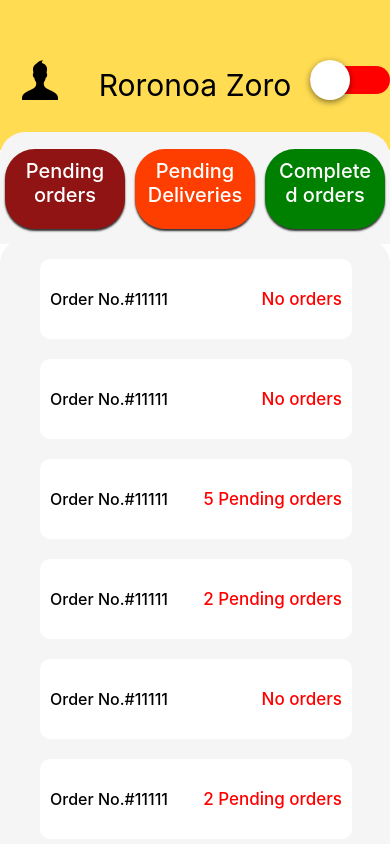
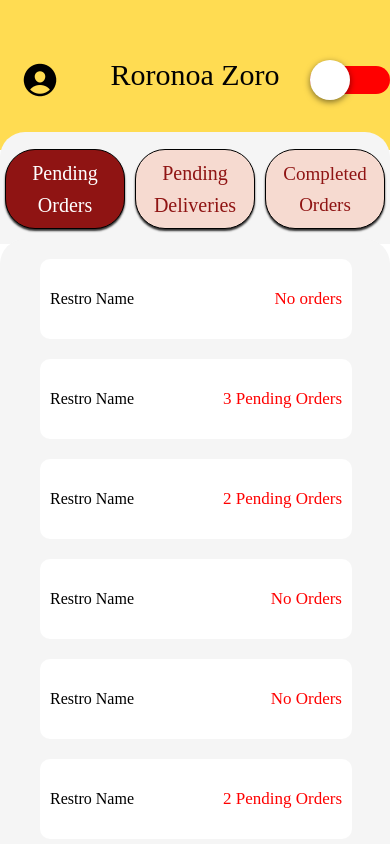
Before and after one commit to Munnawar23/QuickVerse-Delivery-App, a React Native app: screen /Orders in a window 390 px wide. Built offline with nearby package versions, Linux system fonts and the light colour scheme.

Commit message:
added fonts,colors and updated page

```diff
--- a/Components/Orders.tsx
+++ b/Components/Orders.tsx
@@ -2,7 +2,7 @@ import { KeyboardAvoidingView, StyleSheet, Text, TouchableOpacity, View, Switch
 import React, { useState } from 'react';
 import { SafeAreaView } from 'react-native-safe-area-context';
 import { ScrollView, GestureHandlerRootView } from 'react-native-gesture-handler';
-import Icons from 'react-native-vector-icons/Entypo';
+import Ionicons from 'react-native-vector-icons/Ionicons';
 
 export default function Orders() {
   const [isSwitchOn, setIsSwitchOn] = useState(false);
@@ -18,15 +18,15 @@ export default function Orders() {
             <View style={styles.container1}>
               {/* User Profile */}
               <TouchableOpacity>
-                <Icons name='user' size={40} color='black' />
+              <Ionicons name="person-circle" size={40} color="black" />
               </TouchableOpacity>
               {/* User Name */}
               <Text style={styles.profileText}>Roronoa Zoro</Text>
               {/* Switch button */}
               <Switch
-                trackColor={{ false: 'red', true: '#90EE90' }}
+                trackColor={{ false: 'red', true: '#8F1413' }}
                 thumbColor={isSwitchOn ? '#fff' : '#fff'}
-                ios_backgroundColor="#90EE90"
+                ios_backgroundColor="#8F1413"
                 onValueChange={toggleSwitch}
                 value={isSwitchOn}
                 style={styles.switch}
@@ -34,19 +34,19 @@ export default function Orders() {
             </View>
             {/* Container 2 */}
             <View style={styles.container2}>
-              {/* Order Catagory  */}
+              {/* Order Category  */}
               <View style={styles.orderCategory}>
                 {/* Pending orders  */}
                 <View style={styles.card1}>
-                    <Text style={styles.orderText}>Pending orders</Text>
+                  <Text style={styles.orderText}>Pending Orders</Text>
                 </View>
                 {/* Pending Deliveries  */}
                 <TouchableOpacity style={styles.card2}>
-                    <Text style={styles.orderText}>Pending Deliveries</Text>
+                  <Text style={styles.delhiveriesText}>Pending Deliveries</Text>
                 </TouchableOpacity>
                 {/* Completed orders  */}
                 <View style={styles.card3}>
-                    <Text style={styles.orderText}>Completed orders</Text>
+                  <Text style={styles.completedText}>Completed Orders</Text>
                 </View>
               </View>
             </View>
@@ -55,7 +55,7 @@ export default function Orders() {
               {/* Pending orders list  */}
               <View style={styles.row}>
                 <Text style={styles.rowText}>
-                        Order No.#11111
+                  Restro Name
                 </Text >
                 <Text style={styles.rowText2}>
                   No orders
@@ -63,42 +63,42 @@ export default function Orders() {
               </View>
               <View style={styles.row}>
                 <Text style={styles.rowText}>
-                        Order No.#11111
+                Restro Name
                 </Text >
                 <Text style={styles.rowText2}>
-                        No orders
+                  3 Pending Orders
                 </Text>
               </View>
               <View style={styles.row}>
                 <Text style={styles.rowText}>
-                        Order No.#11111
+                Restro Name
                 </Text >
                 <Text style={styles.rowText2}>
-                    5 Pending orders
+                  2 Pending Orders
                 </Text>
               </View>
               <View style={styles.row}>
                 <Text style={styles.rowText}>
-                        Order No.#11111
+                Restro Name
                 </Text >
                 <Text style={styles.rowText2}>
-                    2 Pending orders
+                   No Orders
                 </Text>
               </View>
               <View style={styles.row}>
                 <Text style={styles.rowText}>
-                        Order No.#11111
+                Restro Name
                 </Text >
                 <Text style={styles.rowText2}>
-                        No orders
+                  No Orders
                 </Text>
               </View>
               <View style={styles.row}>
                 <Text style={styles.rowText}>
-                        Order No.#11111
+                Restro Name
                 </Text >
                 <Text style={styles.rowText2}>
-                        2 Pending orders
+                  2 Pending Orders
                 </Text>
               </View>
             </View>
@@ -142,12 +142,12 @@ const styles = StyleSheet.create({
     borderTopLeftRadius: 25,
     borderTopRightRadius: 25,
   },
-
   profileText: {
     fontSize: 30,
     fontWeight: '400',
-    color: 'black',
-    marginTop: 10,
+    color: '#020202',
+    marginTop: -10,
+    fontFamily: 'Battambang-Bold', // Applying Battambang font
   },
   switch: {
     transform: [{ scaleX: 2 }, { scaleY: 2 }],
@@ -173,11 +173,15 @@ const styles = StyleSheet.create({
     shadowOpacity: 0.8,
     shadowRadius: 2,
     elevation: 1,
+    borderWidth: 1, // 1px stroke
+    borderColor: '#000', // Black stroke color
+    justifyContent: 'center',
+    alignItems: 'center',
   },
   card2: {
     height: 80,
     width: 120,
-    backgroundColor: '#FD3E00',
+    backgroundColor: '#F6DAD0',
     borderRadius: 30,
     padding: 10,
     margin: 5,
@@ -186,11 +190,15 @@ const styles = StyleSheet.create({
     shadowOpacity: 0.8,
     shadowRadius: 2,
     elevation: 1,
+    borderWidth: 1, // 1px stroke
+    borderColor: '#000', // Black stroke color
+    justifyContent: 'center',
+    alignItems: 'center',
   },
   card3: {
     height: 80,
     width: 120,
-    backgroundColor: 'green',
+    backgroundColor: '#F6DAD0',
     borderRadius: 30,
     padding: 10,
     margin: 5,
@@ -199,6 +207,10 @@ const styles = StyleSheet.create({
     shadowOpacity: 0.8,
     shadowRadius: 2,
     elevation: 1,
+    borderWidth: 1, // 1px stroke
+    borderColor: '#000', // Black stroke color
+    justifyContent: 'center',
+    alignItems: 'center',
   },
   orderText: {
     justifyContent: 'center',
@@ -206,7 +218,30 @@ const styles = StyleSheet.create({
     fontSize: 20,
     fontWeight: '500',
     color: '#fff',
-    textAlign: 'center'
+    textAlign: 'center',
+    fontFamily: 'Battambang-Regular', // Applying Battambang font
+    lineHeight: 32,
+  },
+  delhiveriesText: {
+    justifyContent: 'center',
+    alignItems: 'center',
+    fontSize: 20,
+    fontWeight: '500',
+    color: '#8F1413',
+    textAlign: 'center',
+    fontFamily: 'Battambang-Regular', // Applying Battambang font
+    lineHeight: 32,
+  },
+  completedText: {
+    justifyContent: 'center',
+    alignItems: 'center',
+    fontSize: 19,
+    fontWeight: '500',
+    color: '#8F1413',
+    textAlign: 'center',
+    fontFamily: 'Battambang-Regular', // Applying Battambang font
+    lineHeight: 31, // Adjust the line height to reduce vertical spacing
+    // Reduce the bottom margin to bring lines closer
   },
   row: {
     backgroundColor: '#fff',
@@ -221,13 +256,15 @@ const styles = StyleSheet.create({
     paddingHorizontal: 10,
   },
   rowText: {
-    fontSize:16,
+    fontSize: 16,
     fontWeight: '500',
     color: 'black',
+    fontFamily: 'Battambang-Regular', // Applying Battambang font
   },
   rowText2: {
-    fontSize:17,
+    fontSize: 17,
     fontWeight: '500',
     color: 'red',
+    fontFamily: 'Battambang-Regular', // Applying Battambang font
   },
 });
```
Lines whose indentation alone changed are shown as unchanged.
